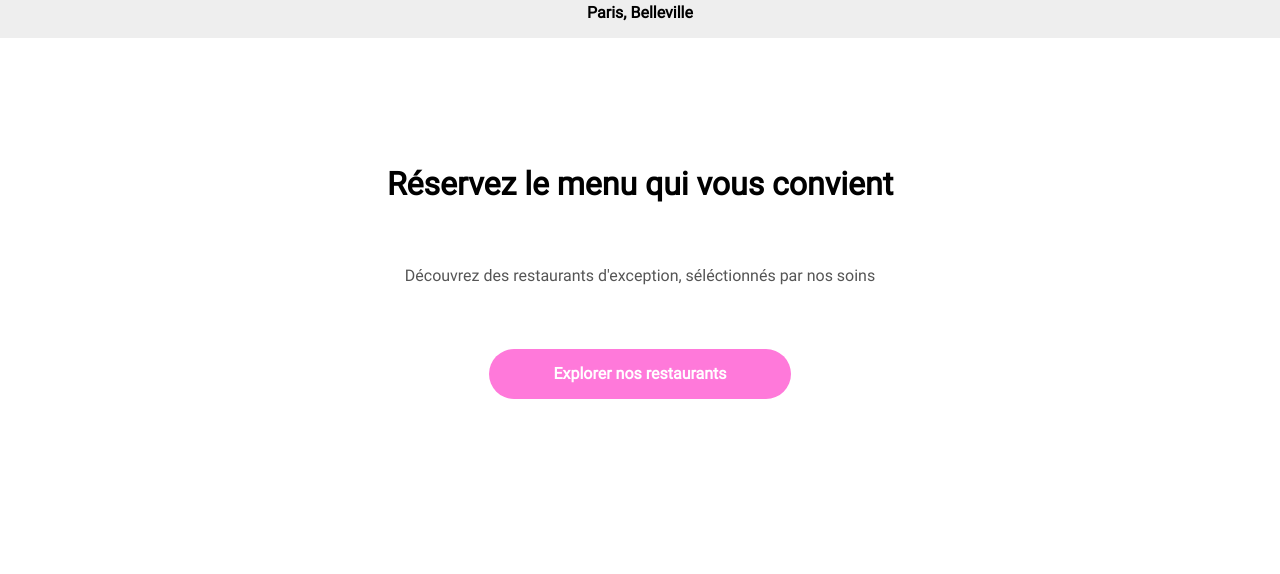
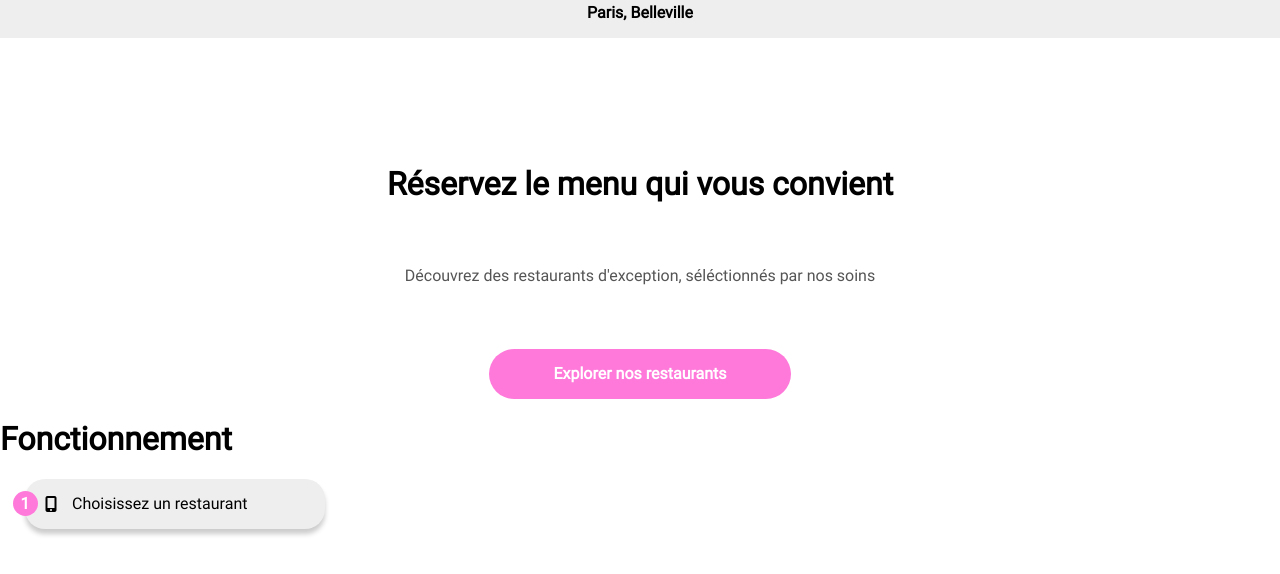
Before and after one commit to antoinelabard/OhMyFood, a website: page index.html in a window 1280 px wide. Shown: the part 62-636 px from the top of the page. Drawn offline with Linux system fonts and the light colour scheme; files whose address does not match are found by name.

Commit message:
feat: ✨ add the instruction card

```diff
--- a/index.html
+++ b/index.html
@@ -22,7 +22,16 @@
             <p id="description__tagline">Découvrez des restaurants d'exception, séléctionnés par nos soins</p>
             <a id="description__explore-btn" href="/#"><b>Explorer nos restaurants</b></a>
     </section>
-    <section id="instructions"></section>
+    <section id="instructions">
+        <h1>Fonctionnement</h1>
+        <div class="instruction-card">
+            <div class="instruction-card__number"><p>1</p></div>
+            <div class="instruction-card__content">
+                <i class="instruction-card__content__icon fa-solid fa-mobile-screen-button"></i>
+                <p class="instruction-card__content_text">Choisissez un restaurant</p>
+            </div>
+        </div>
+    </section>
     <section id="restaurants"></section>
     <footer></footer>
 </body>
--- a/scss/components/_components.scss
+++ b/scss/components/_components.scss
@@ -0,0 +1,40 @@
+.instruction-card {
+    display: flex;
+    flex-direction: row;
+    align-items: center;
+
+    &__number {
+        $number-size: 25px;
+        background-color: $secondary-color;
+        width: $number-size;
+        height: $number-size;
+        border-radius: $number-size;
+        display: flex;
+        justify-content: center;
+        align-items: center;
+        position: relative;
+        left: $number-size / 2;
+        color: white;
+        font-weight: bold;
+    }
+
+    &__content {
+        width: 300px;
+        display: flex;
+        flex-direction: row;
+        justify-content: start;
+        align-items: center;
+        height: 50px;
+        background-color: #eee;
+        border-radius: 20px;
+        box-shadow: 0 5px 5px $shadow-color;
+
+        &:hover {
+            background-color: lighten($color: $secondary-color, $amount: 20%);
+        }
+
+        &__icon {
+            margin: 0 15px 0 20px;
+        }
+    }
+}
--- a/scss/utils/_utils.scss
+++ b/scss/utils/_utils.scss
@@ -2,5 +2,5 @@ $primary-color: #9356DC;
 $secondary-color: #FF79DA;
 $tertiary-color: #99E2D0;
 
-$shadow-color: #bbb;
+$shadow-color: #ccc;
 $grey-text: #eee;
```
Also changed, not shown: css/style.css, 1 other file.
